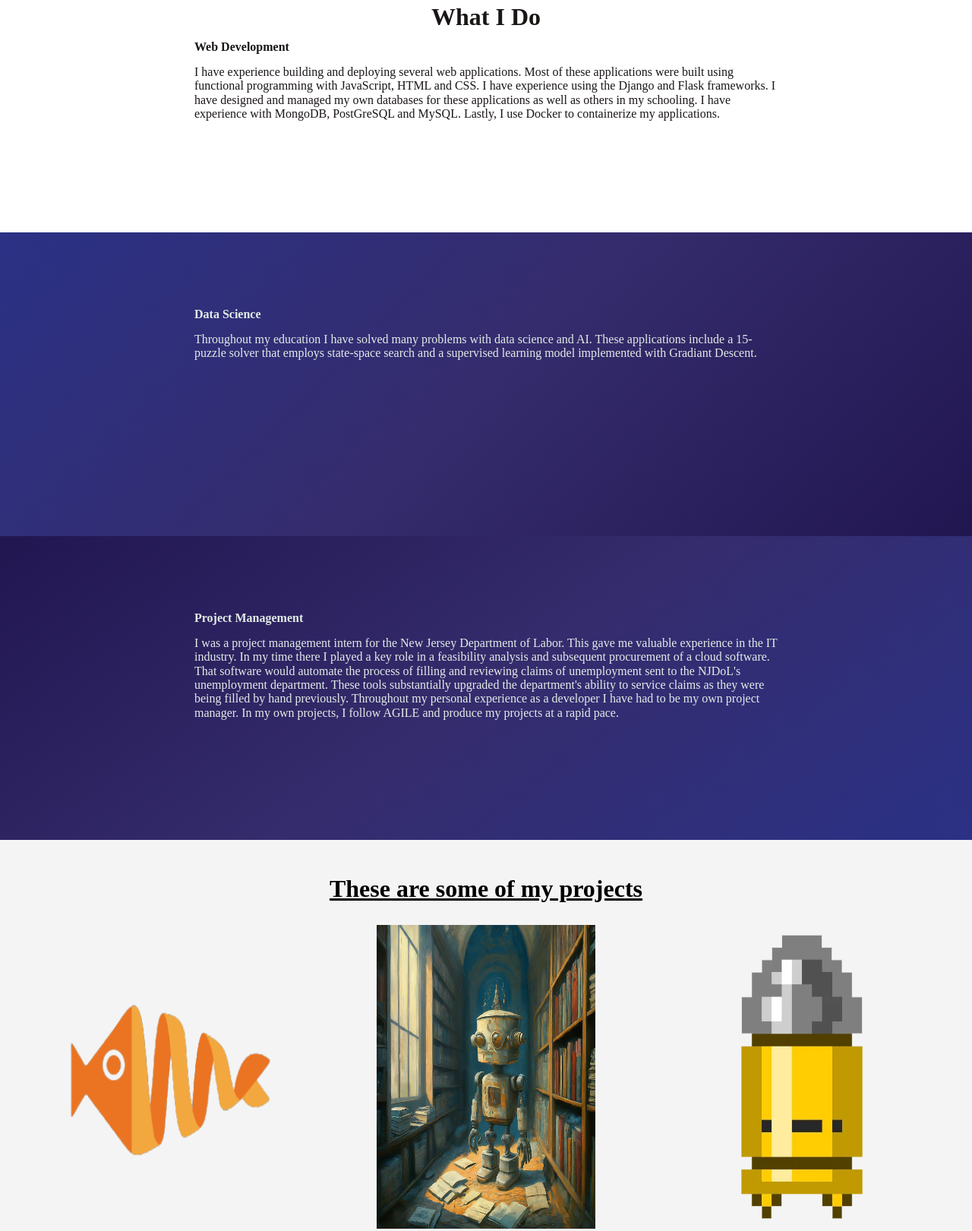
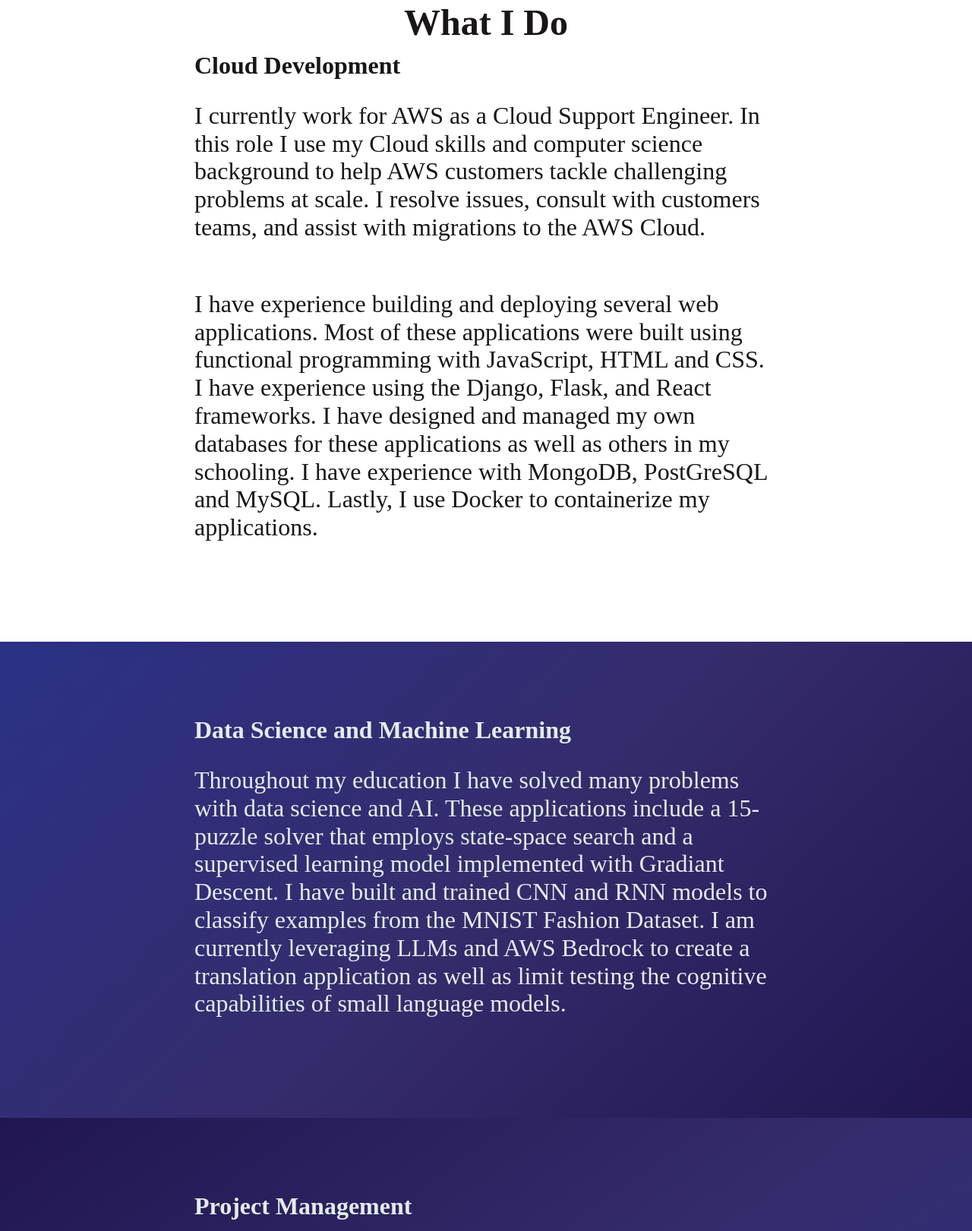
Before and after one commit to Nick-Stewart7/Nick-Stewart7.github.io, a plain HTML site: page index.html in a window 1280 px wide. Shown: the part 660-2281 px from the top of the page at 76% size. Drawn offline with nearby package versions, Linux system fonts and the light colour scheme.

Commit message:
Making style changes

```diff
--- a/css/style.css
+++ b/css/style.css
@@ -269,7 +269,7 @@ html{
 /* || PROJECTS SECTION */
 
 .section__projects{
-    height: 130vh;
+    height: 100vh;
     background-color: var(--HEADER-HOVER-BLUE);
 }
 
@@ -514,7 +514,9 @@ html{
     padding: 100px 20vw;
     background-color: #FFFFFF;
     color: var(--clr-dark);
+    font-size: 2rem;
 }
+
 .custom-shape-divider-top-1636338522 {
     position: absolute;
     top: 0;
@@ -565,7 +567,7 @@ html{
     min-height: 400px;
     padding: 100px 20vw;
     background: linear-gradient(135deg, #2b3185, #352c6d, #211650);
-
+    font-size: 2rem;
     color: var(--clr-icyWhite);
 }
 
@@ -679,6 +681,7 @@ html{
     padding: 100px 20vw;
     background: linear-gradient(145deg, #211650, #352c6d, #2b3185 );
     color: var(--clr-icyWhite);
+    font-size: 2rem;
 
 }
 .custom-shape-divider-bottom-1636338284 {
--- a/index.html
+++ b/index.html
@@ -51,23 +51,28 @@
         </svg>
         <!-- MY SERVICES -->
             <section class="webDev">
-                <h2 class="section__title section__title--services">What I Do</h2>
-                <h3>Web Development</h3>
-                <p>I have experience building and deploying several web applications. Most of these applications were built
-                    using functional programming with JavaScript, HTML and CSS. I have experience using the Django and Flask frameworks.
+                <h1 class="section__title section__title--services">What I Do</h2>
+                <h2>Cloud Development</h3>
+                <p>I currently work for AWS as a Cloud Support Engineer. In this role I use my Cloud skills and computer science background to help AWS customers tackle challenging problems at scale.
+                    I resolve issues, consult with customers teams, and assist with migrations to the AWS Cloud.
+                </p>
+                <p>
+                    I have experience building and deploying several web applications. Most of these applications were built
+                    using functional programming with JavaScript, HTML and CSS. I have experience using the Django, Flask, and React frameworks.
                     I have designed and managed my own databases for these applications as well as others in my schooling. I have experience with MongoDB, PostGreSQL and MySQL.
                     Lastly, I use Docker to containerize my applications.
                 </p>
             </section>
             <section class="DataSci">
-                <h3>Data Science</h3>
+                <h2>Data Science and Machine Learning</h3>
                 <p>Throughout my education I have solved many problems with data science and AI.
                     These applications include a 15-puzzle solver that employs state-space search and a supervised learning model
-                    implemented with Gradiant Descent.
+                    implemented with Gradiant Descent. I have built and trained CNN and RNN models to classify examples from the MNIST Fashion Dataset.
+                    I am currently leveraging LLMs and AWS Bedrock to create a translation application as well as limit testing the cognitive capabilities of small language models.
                 </p>
             </section>
             <section class="ProjectMan">
-                <h3>Project Management</h3>
+                <h2>Project Management</h3>
                 <p>I was a project management intern for the New Jersey Department of Labor. This gave me valuable experience in the IT industry.
                     In my time there I played a key role in a feasibility analysis and subsequent procurement of a cloud software. That software would automate the process of filling and reviewing claims of unemployment sent to the NJDoL's unemployment department.
                     These tools substantially upgraded the department's ability to service claims as they were being filled by hand previously.
@@ -96,13 +101,13 @@
                     <img class="projects__images" src="img/15puzzle.png">
                     <p class="projects__p">15 Puzzle Solver</p>
                 </a>
+                <a href="https://github.com/Nick-Stewart7/CS482_CNNRNN" target="_blank" class="project-tile">
+                    <img class="projects__images" src="img/CNN.png">
+                    <p class="projects__p">CCN and RNN classification</p>
+                </a>
                 <a href="https://github.com/Nick-Stewart7/Top25-Movers" target="_blank" class="project-tile">
-                    <img class="projects__images" src="img/tictac.png">
-                    <p class="projects__p">Top 25 Movers or some other ML app</p>
-                </a>
-                <a href="https://github.com/CookUpApp" target="_blank" class="project-tile">
-                    <img class="projects__images" src="img/cookup.png">
-                    <p class="projects__p">Cookup</p>
+                    <img class="projects__images" src="img/stock.jpg">
+                    <p class="projects__p">Top 25 Movers</p>
                 </a>
             </div>
         </section>
```
Also changed, not shown: img/CNN.png (added), img/stock.jpg (added).
